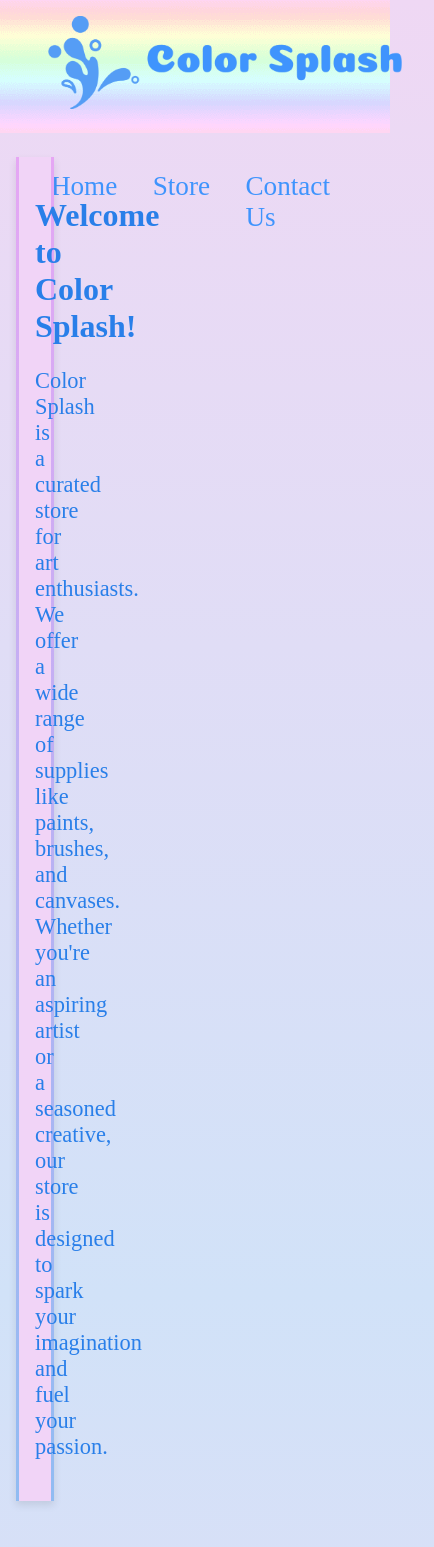
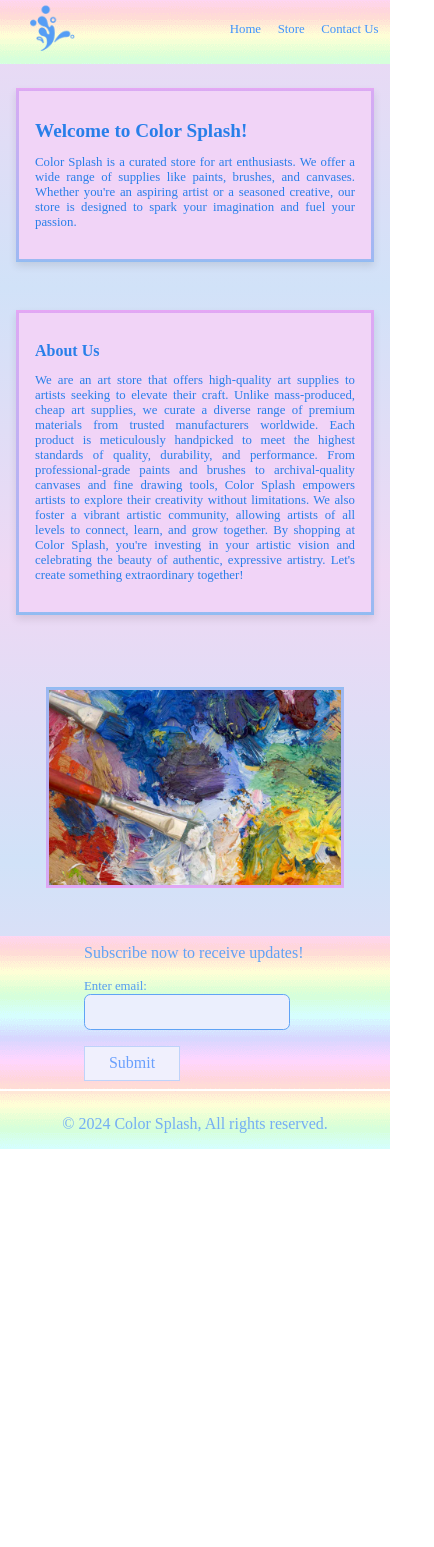
Before and after one commit to nwang2001/eComV2Frontend, a React (Create React App) app: page / in a window 390 px wide. Shown: the top 1547 px of the page, 434 px wide, since content can reach past the window. After the commit the page ends 1149 px from the top, so only its background shows below. Built offline with nearby package versions, Linux system fonts and the light colour scheme.

Commit message:
media queries

```diff
--- a/src/components/Footer2.jsx
+++ b/src/components/Footer2.jsx
@@ -19,7 +19,7 @@ export default function Footer2() {
         <footer className='footer'>
             <div className="bottom-links">
                 <div>
-                    <p className="bottom-header"> Color Splash</p>
+                    <p className="bottom-header name"> Color Splash</p>
                     <ul className="footer-nav">
                         <li>
                             <a href="/">Home</a>
@@ -33,7 +33,7 @@ export default function Footer2() {
                     </ul>
                 </div>
                 <div>
-                    <p className="bottom-header">Socials</p>
+                    <p className="bottom-header social">Socials</p>
                     <ul className="footer-icons">
                         <li>
                             <a href="https://www.facebook.com/">
@@ -89,6 +89,7 @@ export default function Footer2() {
                         <label htmlFor="emailBottom" id="emailBottomLabel">Enter email:</label>
                         <br />
                         <input id="emailBottom" type="text" />
+                        <br />
                         <input type="submit" />
                     </form>
                 </div>
--- a/src/components/Header2.jsx
+++ b/src/components/Header2.jsx
@@ -9,6 +9,12 @@ export default function Header2() {
                         className="logo"
                         src="img/logo2.png"
                         alt="Color Splash logo and name"
+                    />
+
+                    <img
+                        className="minilogo"
+                        src="img/minilogo2.png"
+                        alt="mini Color Splash logo and name"
                     />
                 </a>
                 <ul>
--- a/src/css/Contact.css
+++ b/src/css/Contact.css
@@ -38,19 +38,43 @@ button {
     font: inherit;
     font-size: 1.2em;
     color: rgb(238, 216, 250);
-    margin: 0.5em;
+    margin: 0.5em 0;
     border-radius: 1em;
     text-align: center;
 }
 
 .thanks {
-width: 100%;
-display: flex;
-justify-content: center;
-align-items: center;
+    width: 100%;
+    display: flex;
+    justify-content: center;
+    align-items: center;
 }
 
 .thank {
     width: 240px;
     height: 170px;
 }
+
+@media screen and (max-width: 559px) {
+    .contact h1 {
+        font-size: 1.3em;
+    }
+
+    .contact label {
+        font-size: 1.1em;
+    }
+
+    .contact input {
+        font-size: 0.8em;
+        height: 1em;
+    }
+
+    .thank {
+        width: 120px;
+        height: 85px;
+    }
+    button {
+        height: 2em;
+        width: 7em;
+    }
+}
--- a/src/css/Footer2.css
+++ b/src/css/Footer2.css
@@ -1,6 +1,6 @@
 .footer {
-background-image: url(../../public/img/back.png);
- height: 100%;
+    background-image: url(../../public/img/back.png);
+    height: 100%;
 }
 
 footer ul {
@@ -22,6 +22,7 @@ footer ul {
     justify-content: space-around;
     width: 100%;
 }
+
 .footer .footer-nav a {
     text-decoration: none;
     font-size: 1.3em;
@@ -66,6 +67,7 @@ footer ul {
 .footer input[type=submit] {
     height: 2.2em;
     width: 6em;
+    margin-top: 1em;
     border: 0.1em solid #bed3fa;
     background-color: #f0f0fd;
     font: inherit;
@@ -105,3 +107,40 @@ footer ul {
     padding: 0.5em;
     margin: 0.5em;
 }
+
+@media screen and (max-width: 559px) {
+
+    .name,
+    .footer-nav,
+    .social,
+    .icons, .footer .bottom-content ul {
+        display: none;
+    }
+
+    .footer .bottom-header {
+        font-size: 1em;
+    }
+
+    .footer label {
+        font-size: 0.8em;
+    }
+    .bottom-links {
+        justify-content: center;
+    }
+}
+
+@media screen and (min-width: 560px) and (max-width: 975px) {
+
+    .name,
+    .footer-nav {
+        display: none;
+    }
+
+    .footer .bottom-header {
+        font-size: 1.3em;
+    }
+
+    .footer label {
+        font-size: 1em;
+    }
+}
--- a/src/css/Header2.css
+++ b/src/css/Header2.css
@@ -1,3 +1,7 @@
+nav {
+    display: flex;
+}
+
 .two {
     background: url(../../public/img/back.png);
     height: 8.3rem;
@@ -5,7 +9,6 @@
 
 .two .logo {
     height: 5.8em;
-    float: left;
     margin-left: 1em;
     padding: 1em 2em;
 }
@@ -14,15 +17,18 @@
     opacity: 0.8;
 }
 
+.two .minilogo {
+    visibility: hidden;
+}
+
 .two nav ul {
     display: inline-flex;
-    float: right;
     font-size: 1.7em;
-    margin: 0 auto;
+    margin: 0  0 0 auto;
 }
 
 .two nav li {
-    margin: 0 auto;
+    /* margin: 0 auto; */
     list-style: none;
     padding: 0;
     margin-right: 0.5em;
@@ -38,3 +44,46 @@
 .two nav a:hover {
     color: #3f94fd;
 }
+
+@media screen and (max-width: 559px) {
+    .two {
+        width: 100%;
+        height: 4rem;
+    }
+
+    .two .logo {
+        display: none;
+    }
+
+    .two .minilogo {
+        visibility: visible;
+        height: 3.5em;
+        padding: 0 1.5em;
+    }
+
+    .two nav ul {
+        font-size: 0.8em;
+        padding: 0;
+    }
+}
+
+@media screen and (min-width: 560px) and (max-width: 975px) {
+    .two {
+        width: 100%;
+        height: 5.3rem;
+    }
+
+    .two .logo {
+        display: none;
+    }
+
+    .two .minilogo {
+        visibility: visible;
+        height: 5em;
+        padding: 0 1.5em;
+    }
+
+    .two nav ul {
+        font-size: 1.2em;
+    }
+}
--- a/src/css/Home.css
+++ b/src/css/Home.css
@@ -69,3 +69,30 @@
 .home p {
     font-size: 1.4em;
 }
+
+@media screen and (max-width: 559px) {
+    .home main h1 {
+        font-size: 1.2em;
+        }
+        .home main h2 {
+            font-size: 1em;
+        }
+
+        .home main p {
+    font-size: 0.8em;
+        }
+}
+
+@media screen and (min-width: 560px) and (max-width: 975px) {
+    .home main h1 {
+        font-size: 1.4em;
+    }
+
+    .home main h2 {
+        font-size: 1.2em;
+    }
+
+    .home main p {
+        font-size: 1em;
+    }
+}
```
Lines whose indentation alone changed are shown as unchanged.
